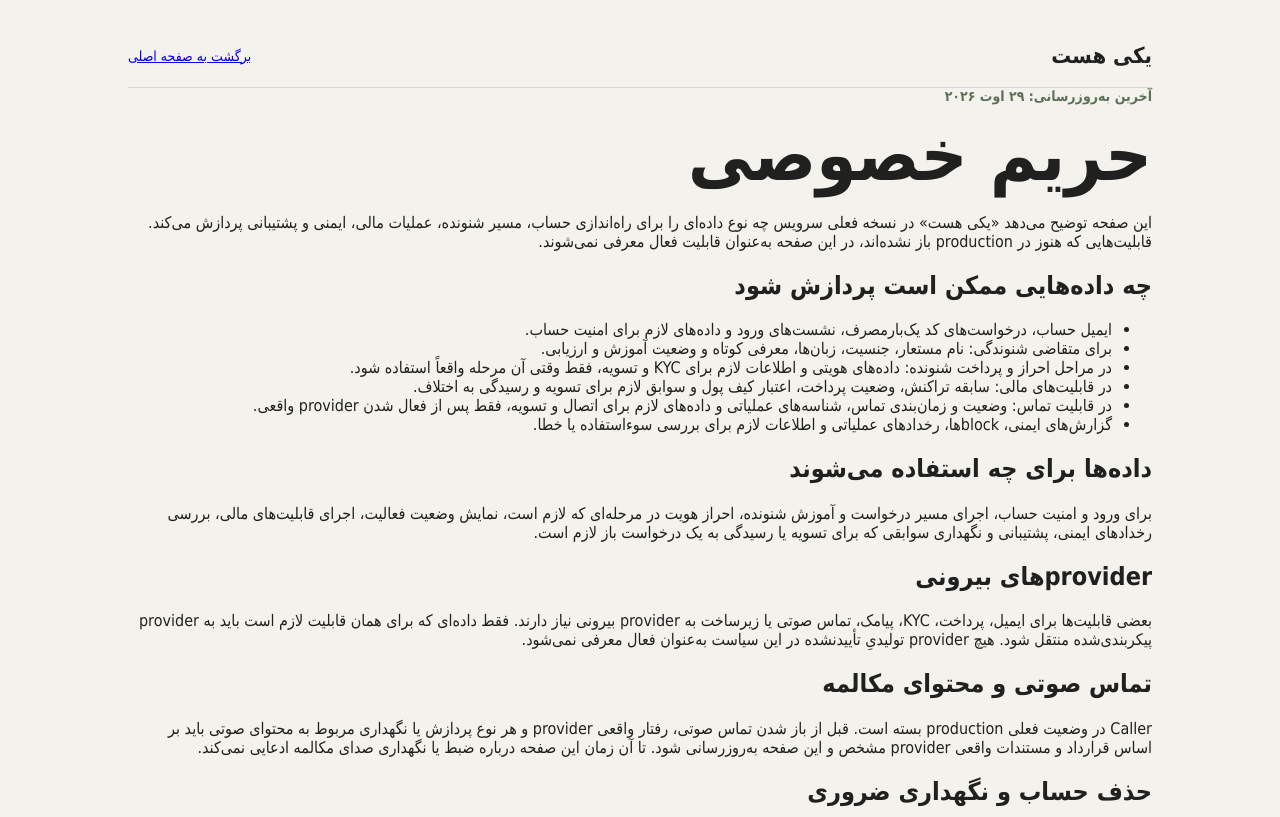
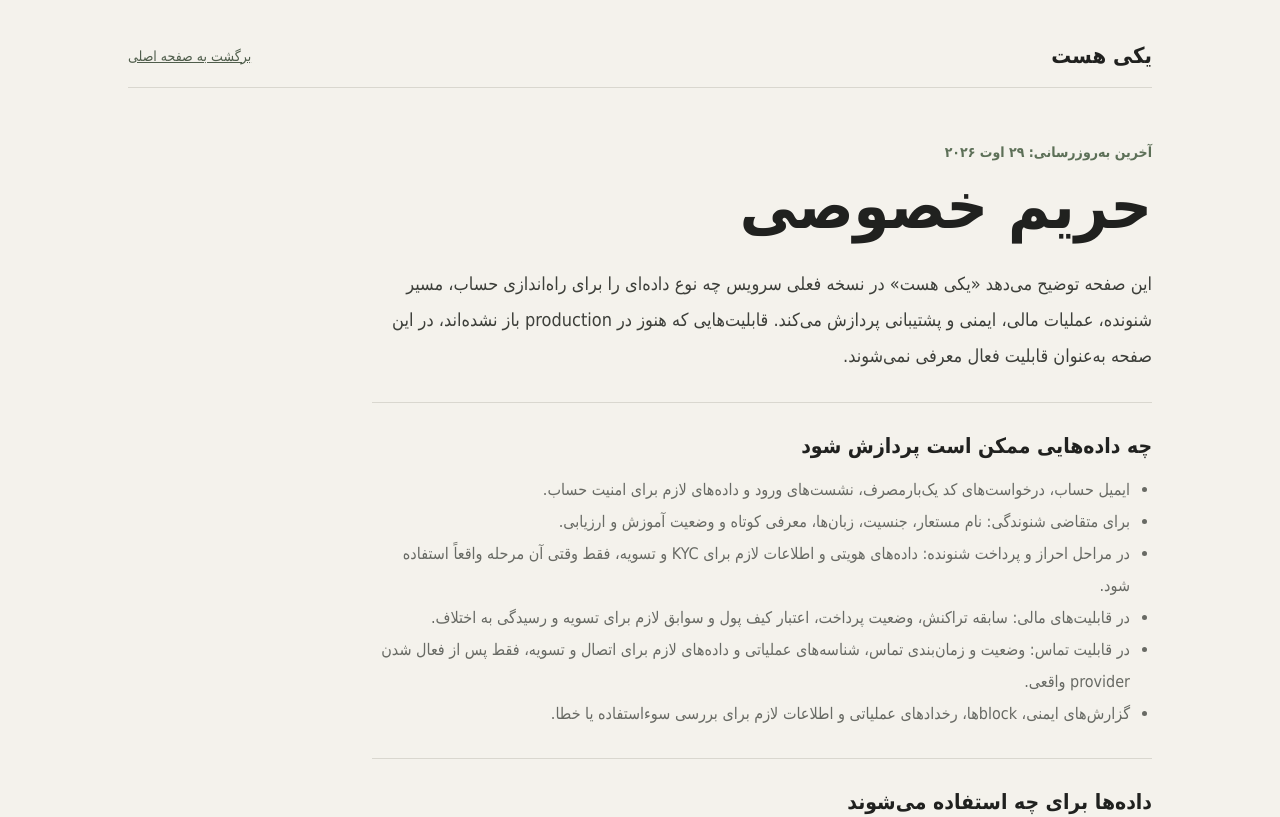
Before and after one commit to morfisam25-tech/YEKI-HAST, a Next.js app in the folder apps/web/: page /privacy in a window 1280 px wide. Shown: the top 817 px of the page. Built offline with nearby package versions, Linux system fonts and the light colour scheme.

Commit message:
Style public legal pages

```diff
--- a/apps/web/app/styles.css
+++ b/apps/web/app/styles.css
@@ -21,10 +21,13 @@ button,
 input { font: inherit; }
 
 button:focus-visible,
-input:focus-visible {
+input:focus-visible,
+a:focus-visible {
   outline: 3px solid #7f9278;
   outline-offset: 2px;
 }
+
+a { color: #4f5d4b; }
 
 main {
   width: min(1120px, 100%);
@@ -202,6 +205,52 @@ button:disabled {
 
 .listener-note p { margin: 0; }
 
+.public-links {
+  display: flex;
+  flex-wrap: wrap;
+  gap: 18px;
+  padding: 30px 0 4px;
+  border-top: 1px solid var(--line);
+  font-size: 14px;
+}
+
+.legal-page {
+  width: min(780px, 100%);
+  padding: 56px 0 72px;
+}
+
+.legal-page h1 {
+  font-size: clamp(42px, 7vw, 64px);
+}
+
+.legal-lead {
+  margin: 22px 0 0;
+  color: #3d3f3a;
+  font-size: 18px;
+  line-height: 2;
+}
+
+.legal-section {
+  padding-top: 28px;
+  margin-top: 28px;
+  border-top: 1px solid var(--line);
+}
+
+.legal-section h2 {
+  font-size: 21px;
+}
+
+.legal-section p,
+.legal-section li {
+  color: var(--muted);
+  line-height: 2;
+}
+
+.legal-section ul {
+  margin: 12px 0 0;
+  padding-right: 22px;
+}
+
 @media (max-width: 800px) {
   main { padding-top: 12px; }
   .site-header span { display: none; }
@@ -218,6 +267,7 @@ button:disabled {
     grid-template-columns: 1fr;
     gap: 12px;
   }
+  .legal-page { padding-top: 40px; }
 }
 
 @media (max-width: 420px) {
```
